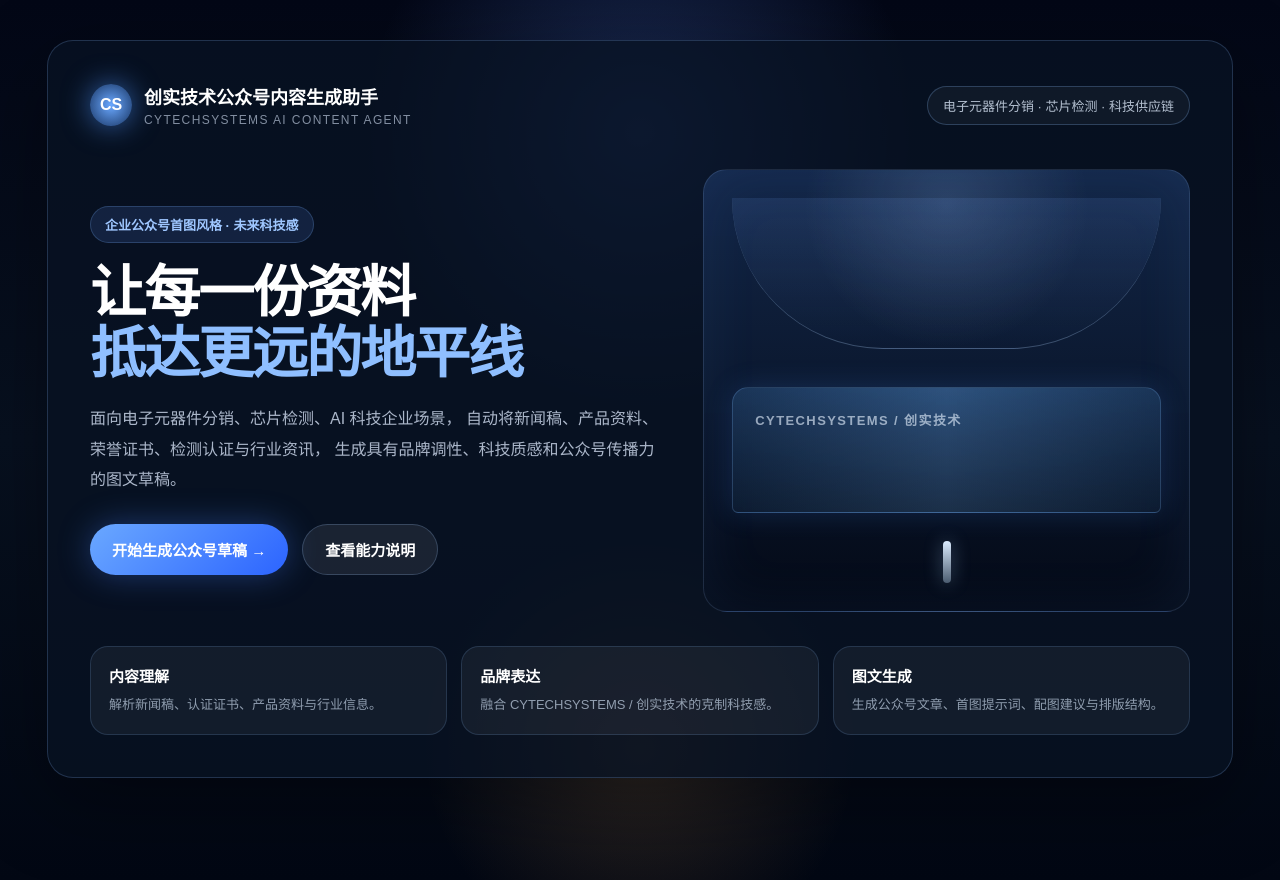
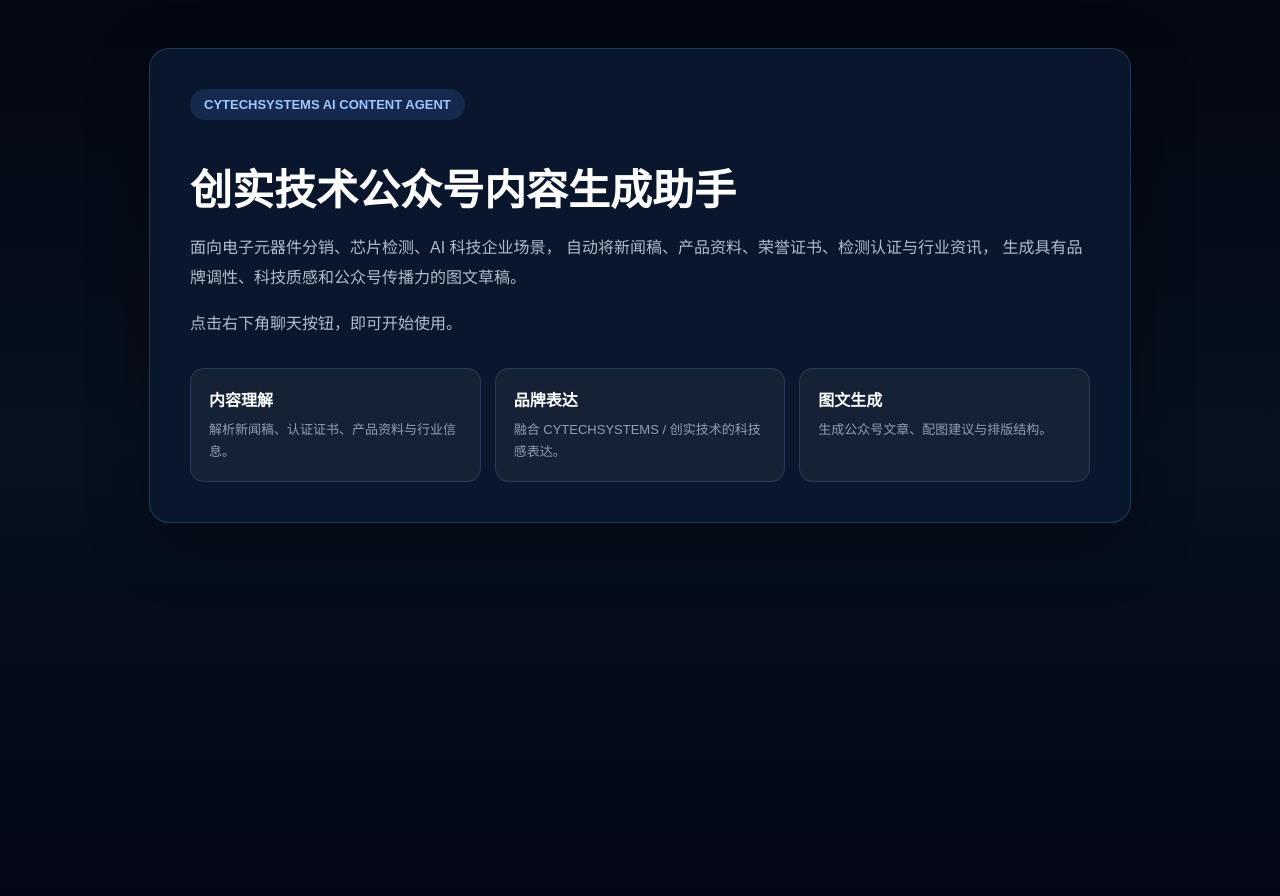
Before and after one commit to tangfengbinbinbin/coze-agent-web, a plain HTML site: page index.html in a window 1280 px wide. Drawn offline with Linux system fonts and the light colour scheme; a script that the page names is missing.

Commit message:
Update index.html

```diff
--- a/index.html
+++ b/index.html
@@ -8,185 +8,49 @@
 
   <style>
     body {
-      font-family: Arial, "PingFang SC", "Microsoft YaHei", sans-serif;
+      font-family: Arial, sans-serif;
       padding: 40px;
-      margin: 0;
+      background: linear-gradient(180deg, #030712 0%, #07111f 50%, #020617 100%);
       min-height: 100vh;
-      background:
-        radial-gradient(circle at 50% 15%, rgba(90, 140, 255, 0.28), transparent 28%),
-        radial-gradient(circle at 50% 85%, rgba(255, 180, 90, 0.16), transparent 22%),
-        linear-gradient(180deg, #030716 0%, #07101f 50%, #020713 100%);
-      color: #eaf2ff;
+      color: #e5edff;
     }
 
     .container {
-      max-width: 1100px;
+      max-width: 900px;
       margin: 0 auto;
-      background: rgba(8, 18, 35, 0.78);
-      padding: 42px;
-      border-radius: 26px;
-      border: 1px solid rgba(140, 190, 255, 0.2);
-      box-shadow: 0 24px 80px rgba(0, 0, 0, 0.35);
-    }
-
-    .top {
-      display: flex;
-      justify-content: space-between;
-      align-items: center;
-      gap: 20px;
-      margin-bottom: 42px;
-    }
-
-    .brand {
-      display: flex;
-      align-items: center;
-      gap: 12px;
-    }
-
-    .brand-logo {
-      width: 42px;
-      height: 42px;
-      border-radius: 50%;
-      background: radial-gradient(circle, #6aa8ff, #16325f);
-      display: flex;
-      align-items: center;
-      justify-content: center;
-      font-weight: bold;
-      color: white;
-      box-shadow: 0 0 28px rgba(80, 150, 255, 0.6);
-    }
-
-    .brand-title {
-      font-size: 18px;
-      font-weight: bold;
-      color: #ffffff;
-    }
-
-    .brand-subtitle {
-      margin-top: 4px;
-      font-size: 12px;
-      color: rgba(220, 235, 255, 0.58);
-      letter-spacing: 1.4px;
+      background: rgba(10, 24, 46, 0.92);
+      padding: 40px;
+      border-radius: 20px;
+      border: 1px solid rgba(120, 170, 255, 0.22);
+      box-shadow: 0 20px 60px rgba(0,0,0,0.35);
     }
 
     .tag {
-      padding: 9px 15px;
+      display: inline-block;
+      margin-bottom: 18px;
+      padding: 8px 14px;
       border-radius: 999px;
-      border: 1px solid rgba(140, 190, 255, 0.24);
-      color: rgba(226, 238, 255, 0.78);
-      font-size: 13px;
-      background: rgba(255, 255, 255, 0.04);
-    }
-
-    .hero {
-      display: grid;
-      grid-template-columns: 1.08fr 0.92fr;
-      gap: 42px;
-      align-items: center;
-    }
-
-    .eyebrow {
-      display: inline-block;
-      padding: 8px 14px;
-      margin-bottom: 20px;
-      border-radius: 999px;
-      background: rgba(90, 150, 255, 0.14);
+      background: rgba(80, 140, 255, 0.16);
       color: #9fc7ff;
       font-size: 13px;
       font-weight: bold;
-      border: 1px solid rgba(126, 184, 255, 0.22);
     }
 
     h1 {
-      margin: 0 0 20px;
-      font-size: 56px;
-      line-height: 1.08;
-      letter-spacing: -2px;
+      margin-bottom: 16px;
+      font-size: 42px;
+      line-height: 1.2;
       color: #ffffff;
-    }
-
-    h1 span {
-      color: #8fbfff;
     }
 
     p {
       line-height: 1.9;
-      color: rgba(223, 235, 255, 0.76);
+      color: rgba(230, 240, 255, 0.76);
       font-size: 16px;
     }
 
-    .actions {
+    .features {
       margin-top: 28px;
-      display: flex;
-      gap: 14px;
-      flex-wrap: wrap;
-    }
-
-    .btn {
-      border: none;
-      border-radius: 999px;
-      padding: 14px 22px;
-      font-size: 15px;
-      font-weight: bold;
-      cursor: pointer;
-      color: white;
-    }
-
-    .btn-primary {
-      background: linear-gradient(135deg, #6aa8ff, #2c64ff);
-      box-shadow: 0 0 32px rgba(70, 130, 255, 0.35);
-    }
-
-    .btn-secondary {
-      background: rgba(255, 255, 255, 0.08);
-      border: 1px solid rgba(160, 200, 255, 0.22);
-    }
-
-    .visual {
-      min-height: 360px;
-      border-radius: 24px;
-      background:
-        radial-gradient(circle at 50% 8%, rgba(160, 200, 255, 0.18), transparent 30%),
-        linear-gradient(180deg, rgba(20, 40, 75, 0.92), rgba(4, 10, 22, 0.96));
-      border: 1px solid rgba(150, 195, 255, 0.18);
-      padding: 28px;
-      box-shadow: inset 0 0 60px rgba(100, 160, 255, 0.08);
-    }
-
-    .planet {
-      height: 150px;
-      border-radius: 0 0 220px 220px;
-      border-bottom: 1px solid rgba(180, 215, 255, 0.28);
-      background: linear-gradient(180deg, rgba(120, 170, 255, 0.12), transparent);
-      margin-bottom: 38px;
-    }
-
-    .lab {
-      height: 80px;
-      border-radius: 16px 16px 6px 6px;
-      background:
-        linear-gradient(90deg, rgba(20, 40, 70, 0.45), rgba(90, 140, 200, 0.25), rgba(20, 40, 70, 0.45)),
-        linear-gradient(180deg, rgba(38, 76, 120, 0.75), rgba(7, 17, 31, 0.9));
-      border: 1px solid rgba(130, 185, 255, 0.22);
-      box-shadow: 0 0 28px rgba(72, 143, 255, 0.18);
-      padding: 22px;
-      color: rgba(230, 242, 255, 0.62);
-      font-size: 13px;
-      letter-spacing: 1.4px;
-      font-weight: bold;
-    }
-
-    .person {
-      width: 8px;
-      height: 42px;
-      margin: 28px auto 0;
-      border-radius: 999px;
-      background: linear-gradient(180deg, #dcecff, #4b5c70);
-      box-shadow: 0 0 18px rgba(170, 210, 255, 0.36);
-    }
-
-    .features {
-      margin-top: 34px;
       display: grid;
       grid-template-columns: repeat(3, 1fr);
       gap: 14px;
@@ -194,52 +58,34 @@
 
     .feature {
       padding: 18px;
-      border-radius: 18px;
-      background: rgba(255, 255, 255, 0.05);
-      border: 1px solid rgba(140, 190, 255, 0.16);
+      border-radius: 14px;
+      background: rgba(255,255,255,0.05);
+      border: 1px solid rgba(130, 180, 255, 0.16);
     }
 
     .feature strong {
       display: block;
       margin-bottom: 8px;
-      color: white;
-      font-size: 15px;
+      color: #ffffff;
     }
 
     .feature span {
-      color: rgba(220, 235, 255, 0.62);
       font-size: 13px;
+      color: rgba(220,235,255,0.62);
       line-height: 1.7;
     }
 
-    @media (max-width: 900px) {
+    @media (max-width: 800px) {
       body {
         padding: 20px;
       }
 
-      .container {
-        padding: 28px;
-      }
-
-      .top {
-        align-items: flex-start;
-        flex-direction: column;
-      }
-
-      .hero {
-        grid-template-columns: 1fr;
-      }
-
       h1 {
-        font-size: 38px;
+        font-size: 32px;
       }
 
       .features {
         grid-template-columns: 1fr;
-      }
-
-      .tag {
-        display: none;
       }
     }
   </style>
@@ -247,50 +93,17 @@
 
 <body>
   <div class="container">
-    <div class="top">
-      <div class="brand">
-        <div class="brand-logo">CS</div>
-        <div>
-          <div class="brand-title">创实技术公众号内容生成助手</div>
-          <div class="brand-subtitle">CYTECHSYSTEMS AI CONTENT AGENT</div>
-        </div>
-      </div>
+    <div class="tag">CYTECHSYSTEMS AI CONTENT AGENT</div>
 
-      <div class="tag">电子元器件分销 · 芯片检测 · 科技供应链</div>
-    </div>
+    <h1>创实技术公众号内容生成助手</h1>
 
-    <div class="hero">
-      <div>
-        <div class="eyebrow">企业公众号首图风格 · 未来科技感</div>
+    <p>
+      面向电子元器件分销、芯片检测、AI 科技企业场景，
+      自动将新闻稿、产品资料、荣誉证书、检测认证与行业资讯，
+      生成具有品牌调性、科技质感和公众号传播力的图文草稿。
+    </p>
 
-        <h1>
-          让每一份资料<br />
-          <span>抵达更远的地平线</span>
-        </h1>
-
-        <p>
-          面向电子元器件分销、芯片检测、AI 科技企业场景，
-          自动将新闻稿、产品资料、荣誉证书、检测认证与行业资讯，
-          生成具有品牌调性、科技质感和公众号传播力的图文草稿。
-        </p>
-
-        <div class="actions">
-          <button class="btn btn-primary" onclick="alert('请点击右下角聊天按钮，开始生成公众号草稿')">
-            开始生成公众号草稿 →
-          </button>
-
-          <button class="btn btn-secondary" onclick="window.scrollTo({ top: document.body.scrollHeight, behavior: 'smooth' })">
-            查看能力说明
-          </button>
-        </div>
-      </div>
-
-      <div class="visual">
-        <div class="planet"></div>
-        <div class="lab">CYTECHSYSTEMS / 创实技术</div>
-        <div class="person"></div>
-      </div>
-    </div>
+    <p>点击右下角聊天按钮，即可开始使用。</p>
 
     <div class="features">
       <div class="feature">
@@ -300,12 +113,12 @@
 
       <div class="feature">
         <strong>品牌表达</strong>
-        <span>融合 CYTECHSYSTEMS / 创实技术的克制科技感。</span>
+        <span>融合 CYTECHSYSTEMS / 创实技术的科技感表达。</span>
       </div>
 
       <div class="feature">
         <strong>图文生成</strong>
-        <span>生成公众号文章、首图提示词、配图建议与排版结构。</span>
+        <span>生成公众号文章、配图建议与排版结构。</span>
       </div>
     </div>
   </div>
```
